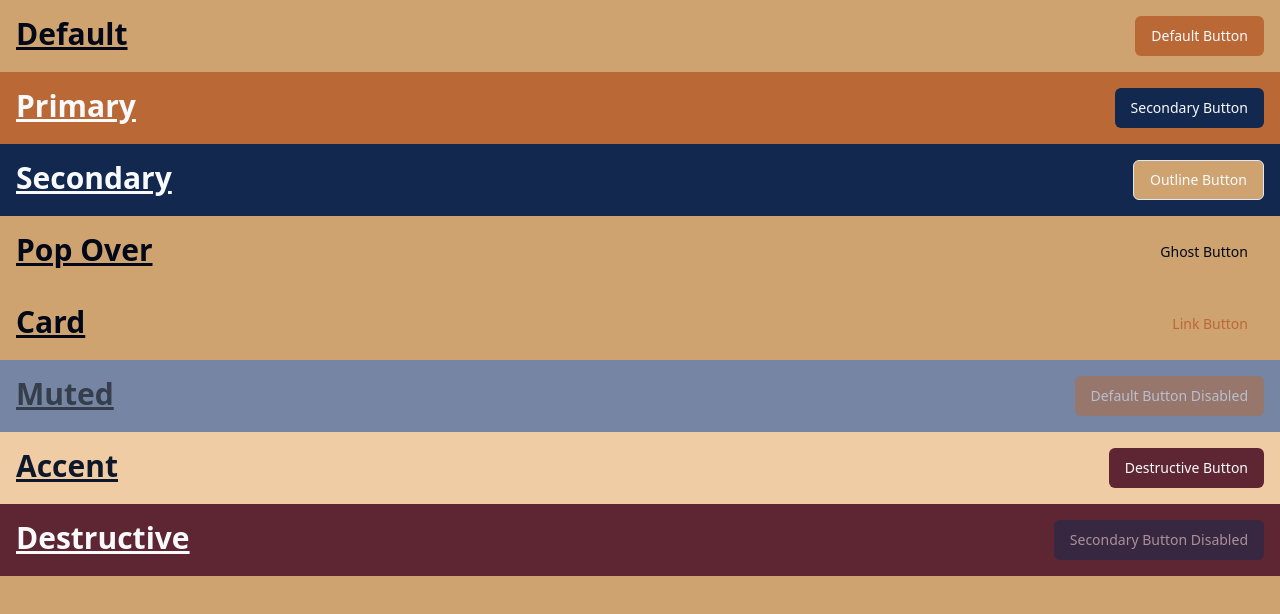
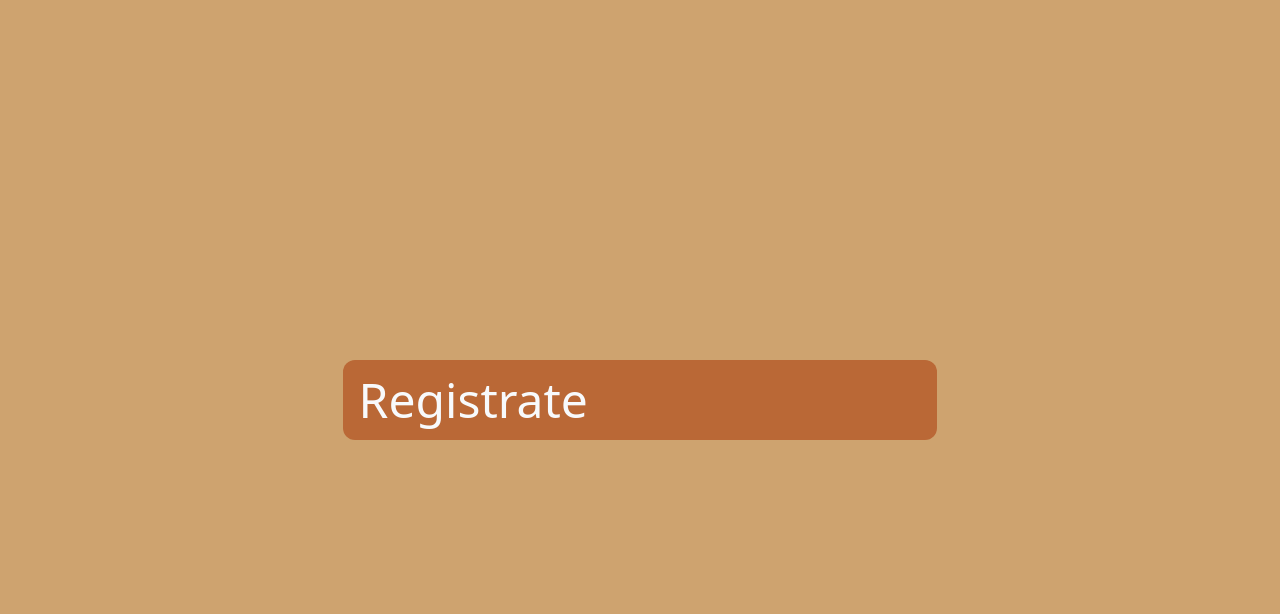
Before and after one commit to No-Country-simulation/c19-73-t-python-react, a React (Vite) app in the folder frontend/: page /auth/register in a window 1280 px wide. Shown: the top 614 px of the page. Built offline with nearby package versions, Linux system fonts and the light colour scheme.

Commit message:
added react router and redux tool kit

```diff
--- a/frontend/package.json
+++ b/frontend/package.json
@@ -12,11 +12,14 @@
   },
   "dependencies": {
     "@radix-ui/react-slot": "^1.1.0",
+    "@reduxjs/toolkit": "^2.2.6",
     "class-variance-authority": "^0.7.0",
     "clsx": "^2.1.1",
     "lucide-react": "^0.407.0",
     "react": "^18.3.1",
     "react-dom": "^18.3.1",
+    "react-redux": "^9.1.2",
+    "react-router-dom": "^6.24.1",
     "tailwind-merge": "^2.4.0",
     "tailwindcss-animate": "^1.0.7"
   },
--- a/frontend/src/App.tsx
+++ /dev/null
@@ -1,11 +0,0 @@
-import { ThemesTester } from './components/ui/themes-tester';
-
-function App() {
-  return (
-    <>
-      <ThemesTester />
-    </>
-  );
-}
-
-export default App;
--- a/frontend/src/main.tsx
+++ b/frontend/src/main.tsx
@@ -1,11 +1,11 @@
 import React from 'react';
 import ReactDOM from 'react-dom/client';
 
-import App from './App.tsx';
 import './index.css';
+import { Router } from './router/Router.tsx';
 
 ReactDOM.createRoot(document.getElementById('root')!).render(
   <React.StrictMode>
-    <App />
+    <Router />
   </React.StrictMode>,
 );
--- /dev/null
+++ b/frontend/src/router/Router.tsx
@@ -0,0 +1,37 @@
+import {
+  Navigate,
+  RouterProvider,
+  createBrowserRouter,
+} from 'react-router-dom';
+
+import { ThemesTester } from '../components/ui/themes-tester';
+import { LayoutAuth, LoginPage, RegisterPage } from './views/auth';
+
+export const Router = () => {
+  const router = createBrowserRouter([
+    {
+      path: '/',
+      element: <ThemesTester />,
+    },
+    {
+      path: 'auth',
+      element: <LayoutAuth />,
+      children: [
+        {
+          index: true,
+          element: <LoginPage />,
+        },
+        {
+          path: 'register',
+          element: <RegisterPage />,
+        },
+      ],
+    },
+    {
+      path: '*',
+      element: <Navigate to={'/'} />,
+    },
+  ]);
+
+  return <RouterProvider router={router} />;
+};
--- /dev/null
+++ b/frontend/src/router/views/auth/Layout.tsx
@@ -0,0 +1,9 @@
+import { Outlet } from 'react-router-dom';
+
+export const LayoutAuth = () => {
+  return (
+    <div className='flex items-center justify-center min-h-dvh'>
+      <Outlet />
+    </div>
+  );
+};
--- /dev/null
+++ b/frontend/src/router/views/auth/LoginPage.tsx
@@ -0,0 +1,3 @@
+export const LoginPage = () => {
+  return <div>LoginPage</div>;
+};
--- /dev/null
+++ b/frontend/src/router/views/auth/RegisterPage.tsx
@@ -0,0 +1,7 @@
+export const RegisterPage = () => {
+  return (
+    <div className='w-full p-4 m-4 max-w-prose rounded-xl bg-primary text-primary-foreground'>
+      <h1 className='text-5xl'>Registrate</h1>
+    </div>
+  );
+};
--- /dev/null
+++ b/frontend/src/router/views/auth/index.ts
@@ -0,0 +1,3 @@
+export * from './Layout';
+export * from './LoginPage';
+export * from './RegisterPage';
```
Also changed, not shown: 1 other file (tests, documents, lock files or other folders).
